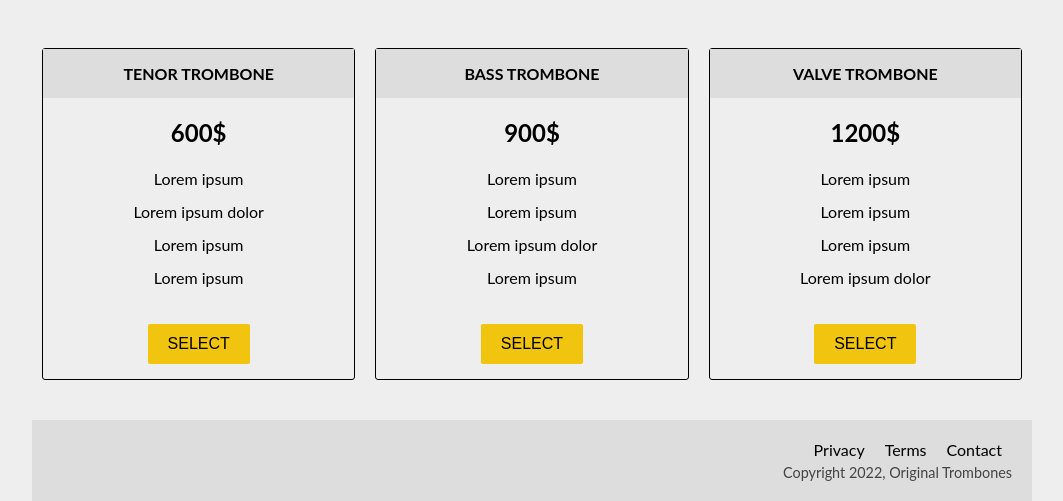
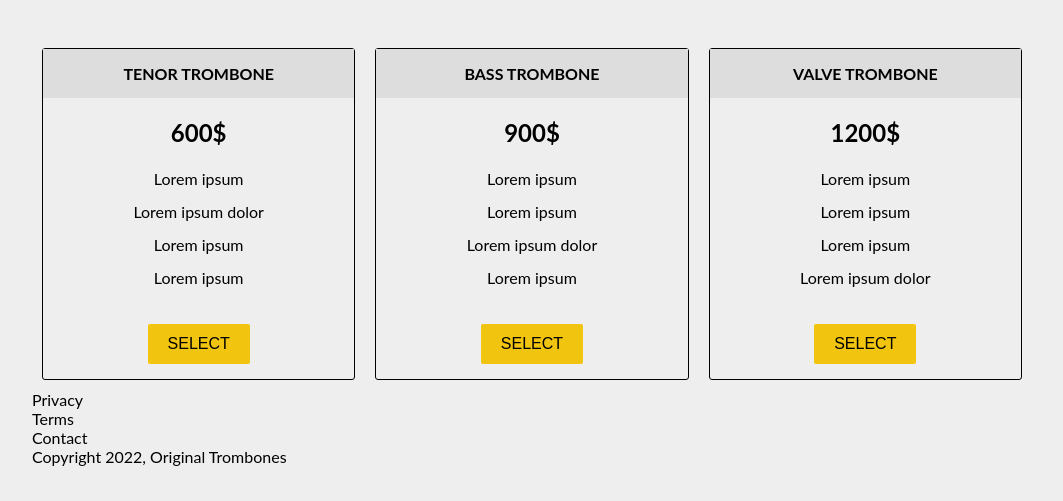
Before and after one commit to gumrahsindar/product-landing-page, a plain HTML site: page index.html in a window 1280 px wide. Shown: the part 1042-1543 px from the top of the page, without its empty margins (108-1171 px from the left). After the commit the page ends 1508 px from the top, so only its background shows below. Drawn offline with Linux system fonts and the light colour scheme.

Commit message:
Update styles.css

```diff
--- a/styles.css
+++ b/styles.css
@@ -6,7 +6,7 @@
 
 body {
   background-color: #eee;
-  font-family: 'Lato', sans-serif;
+  font-family: "Lato", sans-serif;
 }
 
 .page-wrapper {
@@ -57,7 +57,6 @@ li {
 a {
   color: #000;
   text-decoration: none;
-
 }
 
 .container {
@@ -81,15 +80,13 @@ a {
   word-wrap: break-word;
 }
 
-#hero
-input[type='email'] {
+#hero input[type="email"] {
   max-width: 275px;
   width: 100%;
   padding: 5px;
 }
 
-#hero
-input[type='submit'] {
+#hero input[type="submit"] {
   max-width: 150px;
   width: 100%;
   height: 30px;
@@ -158,7 +155,7 @@ input[type='submit'] {
   flex-direction: column;
   align-items: center;
   text-align: center;
-  width: calc(100% /3);
+  width: calc(100% / 3);
   margin: 10px;
   border: 1px solid #000;
   border-radius: 3px;
@@ -196,29 +193,5 @@ li {
   font-weight: 400;
 }
 
-footer {
-  margin-top: 30px;
-  background-color: #ddd;
-  padding: 20px;
+@media {
 }
-
-footer > ul {
-  display: flex;
-  justify-content: flex-end;
-}
-
-footer > ul > li {
-  padding: 0 10px;
-}
-
-span {
-  display: flex;
-  justify-content: flex-end;
-  margin-top: 5px;
-  font-size: 0.9em;
-  color: #444;
-}
-
-@media {
-
-}
```
